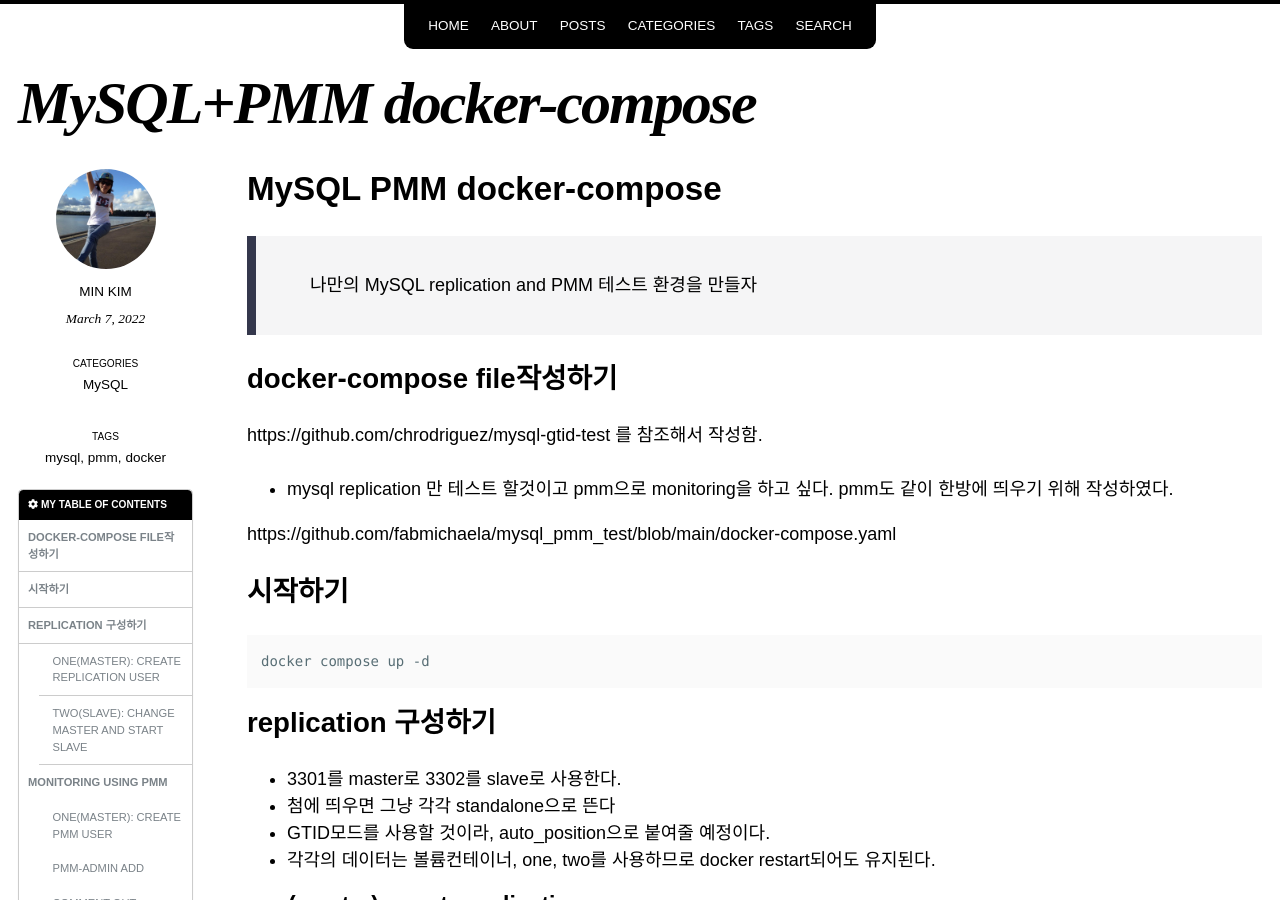
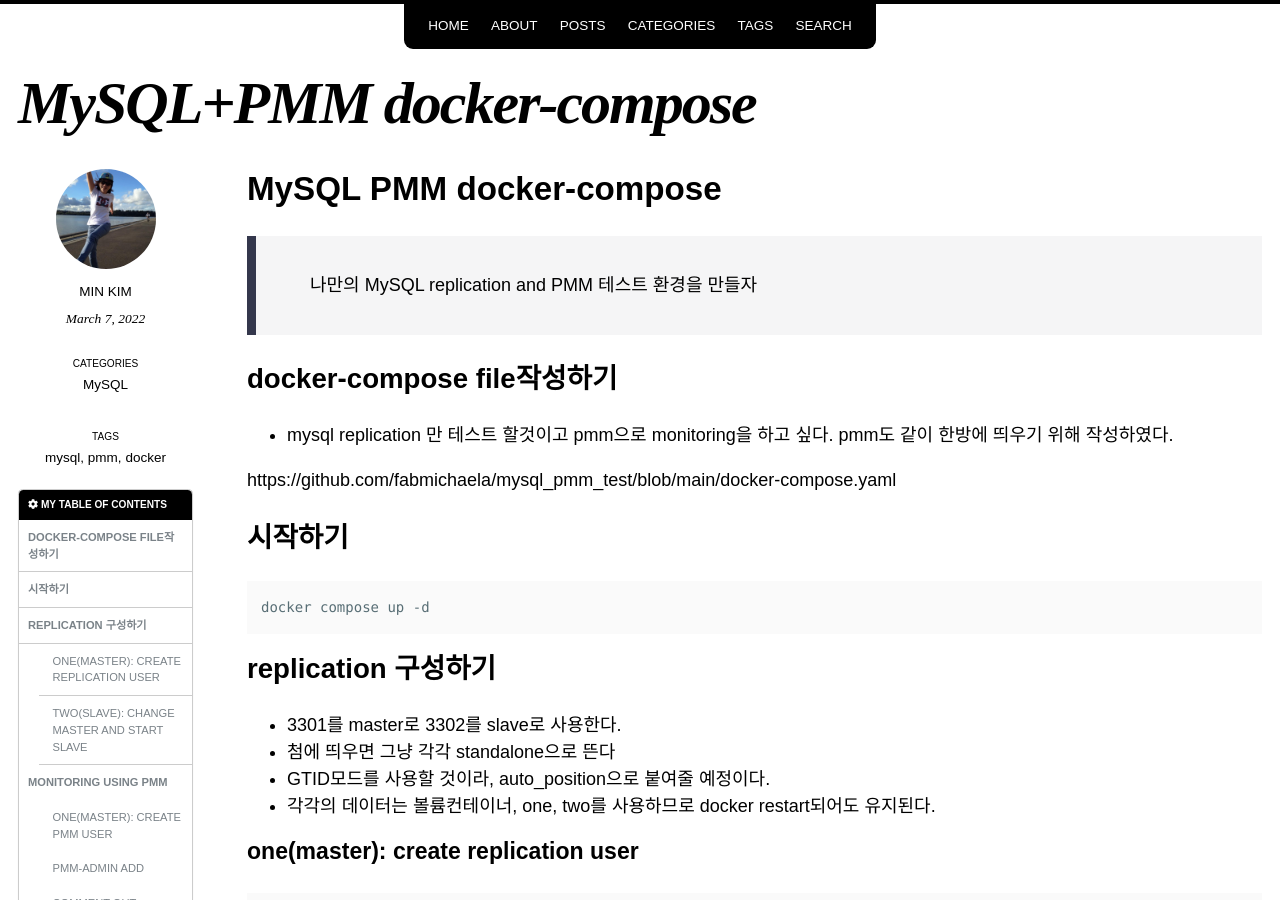
Before and after one commit to minsql/minsql.github.io, a Jekyll site: the page built from _posts/blog/2022-03-07-MySQL+PMM_docker-compose.md, in a window 1280 px wide and 900 px high. Built offline with Jekyll 4.4.1, drawn with Linux system fonts in a browser that asks for light colours; nearby versions of some CDN libraries; some web fonts are replaced; comment, search, counter and statistics services are not loaded; part of the change alters nothing that is shown.

Commit message:
Update 2022-03-07-MySQL+PMM_docker-compose.md

````diff
--- a/_posts/blog/2022-03-07-MySQL+PMM_docker-compose.md
+++ b/_posts/blog/2022-03-07-MySQL+PMM_docker-compose.md
@@ -18,7 +18,6 @@ toc_icon: "cog"
 > 나만의 MySQL replication and PMM 테스트 환경을 만들자
 
 ## docker-compose file작성하기
-https://github.com/chrodriguez/mysql-gtid-test 를 참조해서 작성함.
 * mysql replication 만 테스트 할것이고 pmm으로 monitoring을 하고 싶다. pmm도 같이 한방에 띄우기 위해 작성하였다.
 
 https://github.com/fabmichaela/mysql_pmm_test/blob/main/docker-compose.yaml
@@ -80,6 +79,6 @@ pmm-admin add mysql --cluster=my80replication --replication-set=my80replication
 ```
 
 ### pmm-server 확인
-![pmm-one-two]({{site_url}}/uploads/pmm-one-two.png)
+![pmm]({{site_url}}/uploads/pmm-one-two.png)
 
 one, two service가 보이면 OK
````
